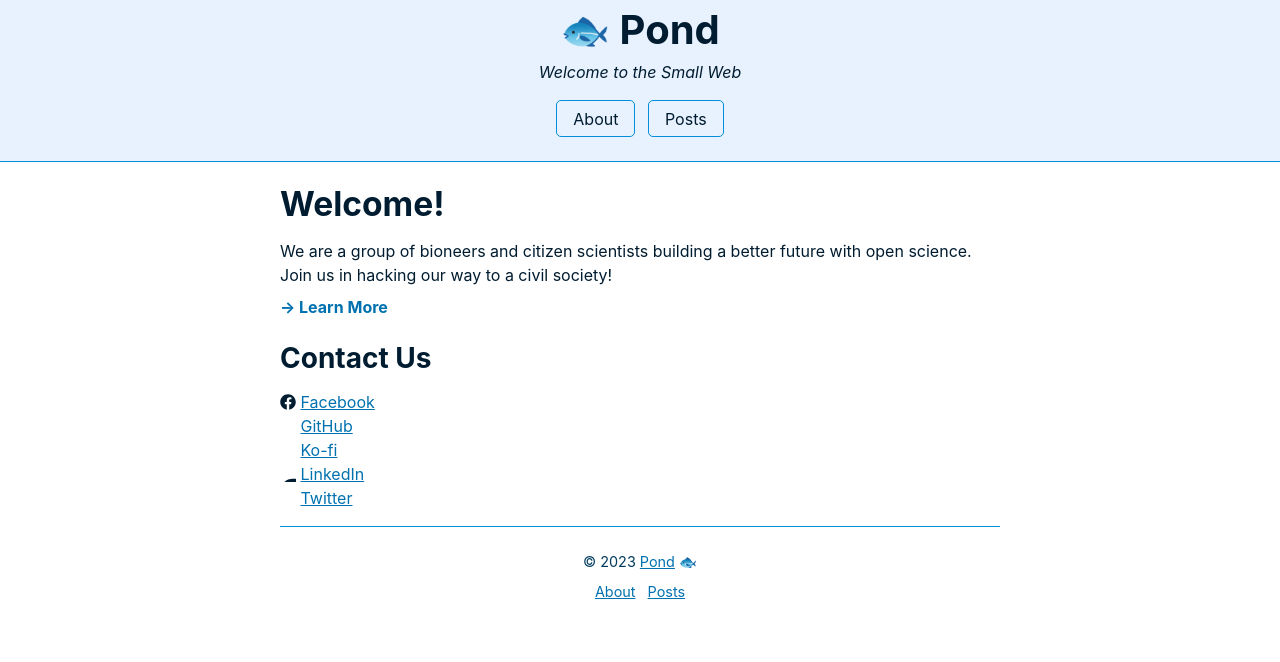
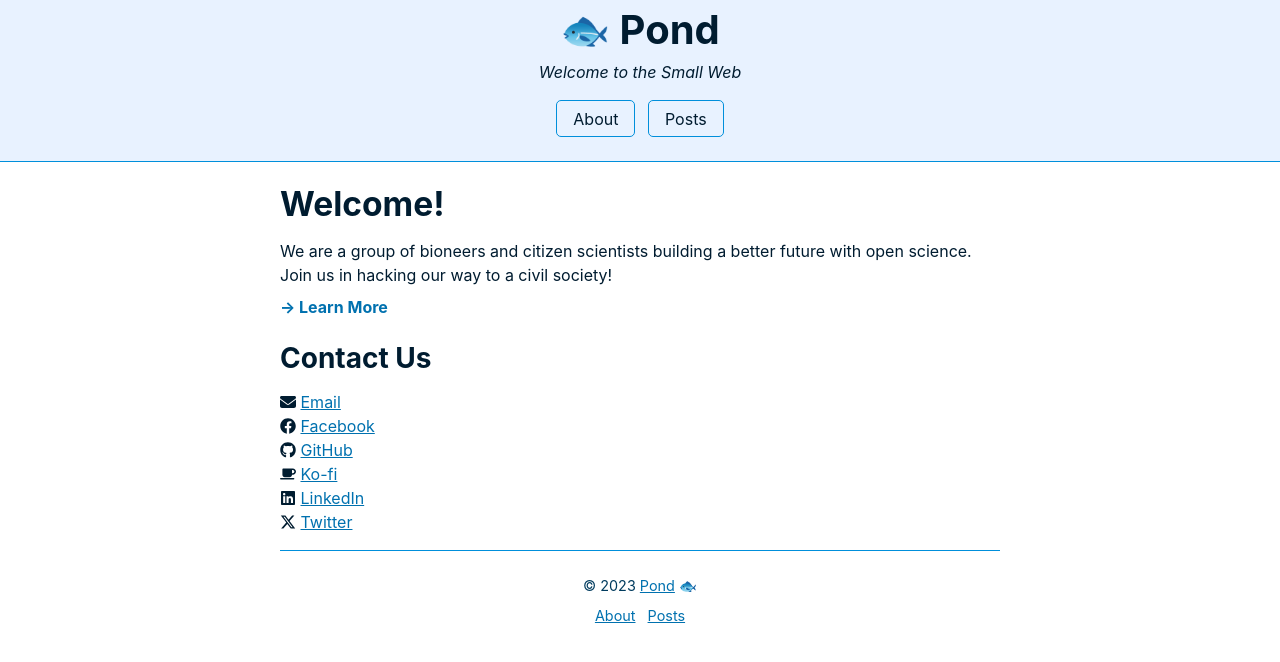
Before and after one commit to megdna/pond, a Jekyll site: the page built from pages/home.md, in a window 1280 px wide. Shown: the top 662 px of the page. Built offline with Jekyll 4.4.1, drawn with Linux system fonts in a browser that asks for light colours.

Commit message:
Update home.md

```diff
--- a/pages/home.md
+++ b/pages/home.md
@@ -10,22 +10,26 @@ We are a group of bioneers and citizen scientists building a better future with
 ### Contact Us
 
 <div>
+<svg class="icon" viewBox="0 0 512 512"><path d="M48 64C21.5 64 0 85.5 0 112c0 15.1 7.1 29.3 19.2 38.4L236.8 313.6c11.4 8.5 27 8.5 38.4 0L492.8 150.4c12.1-9.1 19.2-23.3 19.2-38.4c0-26.5-21.5-48-48-48H48zM0 176V384c0 35.3 28.7 64 64 64H448c35.3 0 64-28.7 64-64V176L294.4 339.2c-22.8 17.1-54 17.1-76.8 0L0 176z"/></svg>
+<a href="mailto:bio@d8a.org" target="_blank">Email</a>
+</div>
+<div>
 <svg class="icon" viewBox="0 0 512 512"><path d="M504 256C504 119 393 8 256 8S8 119 8 256c0 123.78 90.69 226.38 209.25 245V327.69h-63V256h63v-54.64c0-62.15 37-96.48 93.67-96.48 27.14 0 55.52 4.84 55.52 4.84v61h-31.28c-30.8 0-40.41 19.12-40.41 38.73V256h68.78l-11 71.69h-57.78V501C413.31 482.38 504 379.78 504 256z"/></svg>
 <a href="https://www.facebook.com/bioshack" target="_blank">Facebook</a>
 </div>
 <div>
-<svg class="icon" viewBox="0 0 0 40"><path d="M186.1 328.7c0 20.9-10.9 55.1-36.7 55.1s-36.7-34.2-36.7-55.1 10.9-55.1 36.7-55.1 36.7 34.2 36.7 55.1zM480 278.2c0 31.9-3.2 65.7-17.5 95-37.9 76.6-142.1 74.8-216.7 74.8-75.8 0-186.2 2.7-225.6-74.8-14.6-29-20.2-63.1-20.2-95 0-41.9 13.9-81.5 41.5-113.6-5.2-15.8-7.7-32.4-7.7-48.8 0-21.5 4.9-32.3 14.6-51.8 45.3 0 74.3 9 108.8 36 29-6.9 58.8-10 88.7-10 27 0 54.2 2.9 80.4 9.2 34-26.7 63-35.2 107.8-35.2 9.8 19.5 14.6 30.3 14.6 51.8 0 16.4-2.6 32.7-7.7 48.2 27.5 32.4 39 72.3 39 114.2zm-64.3 50.5c0-43.9-26.7-82.6-73.5-82.6-18.9 0-37 3.4-56 6-14.9 2.3-29.8 3.2-45.1 3.2-15.2 0-30.1-.9-45.1-3.2-18.7-2.6-37-6-56-6-46.8 0-73.5 38.7-73.5 82.6 0 87.8 80.4 101.3 150.4 101.3h48.2c70.3 0 150.6-13.4 150.6-101.3zm-82.6-55.1c-25.8 0-36.7 34.2-36.7 55.1s10.9 55.1 36.7 55.1 36.7-34.2 36.7-55.1-10.9-55.1-36.7-55.1z"/></svg>
+<svg class="icon" viewBox="0 0 496 512"><path d="M165.9 397.4c0 2-2.3 3.6-5.2 3.6-3.3.3-5.6-1.3-5.6-3.6 0-2 2.3-3.6 5.2-3.6 3-.3 5.6 1.3 5.6 3.6zm-31.1-4.5c-.7 2 1.3 4.3 4.3 4.9 2.6 1 5.6 0 6.2-2s-1.3-4.3-4.3-5.2c-2.6-.7-5.5.3-6.2 2.3zm44.2-1.7c-2.9.7-4.9 2.6-4.6 4.9.3 2 2.9 3.3 5.9 2.6 2.9-.7 4.9-2.6 4.6-4.6-.3-1.9-3-3.2-5.9-2.9zM244.8 8C106.1 8 0 113.3 0 252c0 110.9 69.8 205.8 169.5 239.2 12.8 2.3 17.3-5.6 17.3-12.1 0-6.2-.3-40.4-.3-61.4 0 0-70 15-84.7-29.8 0 0-11.4-29.1-27.8-36.6 0 0-22.9-15.7 1.6-15.4 0 0 24.9 2 38.6 25.8 21.9 38.6 58.6 27.5 72.9 20.9 2.3-16 8.8-27.1 16-33.7-55.9-6.2-112.3-14.3-112.3-110.5 0-27.5 7.6-41.3 23.6-58.9-2.6-6.5-11.1-33.3 2.6-67.9 20.9-6.5 69 27 69 27 20-5.6 41.5-8.5 62.8-8.5s42.8 2.9 62.8 8.5c0 0 48.1-33.6 69-27 13.7 34.7 5.2 61.4 2.6 67.9 16 17.7 25.8 31.5 25.8 58.9 0 96.5-58.9 104.2-114.8 110.5 9.2 7.9 17 22.9 17 46.4 0 33.7-.3 75.4-.3 83.6 0 6.5 4.6 14.4 17.3 12.1C428.2 457.8 496 362.9 496 252 496 113.3 383.5 8 244.8 8zM97.2 352.9c-1.3 1-1 3.3.7 5.2 1.6 1.6 3.9 2.3 5.2 1 1.3-1 1-3.3-.7-5.2-1.6-1.6-3.9-2.3-5.2-1zm-10.8-8.1c-.7 1.3.3 2.9 2.3 3.9 1.6 1 3.6.7 4.3-.7.7-1.3-.3-2.9-2.3-3.9-2-.6-3.6-.3-4.3.7zm32.4 35.6c-1.6 1.3-1 4.3 1.3 6.2 2.3 2.3 5.2 2.6 6.5 1 1.3-1.3.7-4.3-1.3-6.2-2.2-2.3-5.2-2.6-6.5-1zm-11.4-14.7c-1.6 1-1.6 3.6 0 5.9 1.6 2.3 4.3 3.3 5.6 2.3 1.6-1.3 1.6-3.9 0-6.2-1.4-2.3-4-3.3-5.6-2z"/></svg>
 <a href="https://github.com/bioshack" target="_blank">GitHub</a>
 </div>
 <div>
-<svg class="icon" viewBox="0 0 40 40"><path d="M96 64c0-17.7 14.3-32 32-32H448h64c70.7 0 128 57.3 128 128s-57.3 128-128 128H480c0 53-43 96-96 96H192c-53 0-96-43-96-96V64zM480 224h32c35.3 0 64-28.7 64-64s-28.7-64-64-64H480V224zM32 416H544c17.7 0 32 14.3 32 32s-14.3 32-32 32H32c-17.7 0-32-14.3-32-32s14.3-32 32-32z"/></svg>
+<svg class="icon" viewBox="0 0 640 512"><path d="M96 64c0-17.7 14.3-32 32-32H448h64c70.7 0 128 57.3 128 128s-57.3 128-128 128H480c0 53-43 96-96 96H192c-53 0-96-43-96-96V64zM480 224h32c35.3 0 64-28.7 64-64s-28.7-64-64-64H480V224zM32 416H544c17.7 0 32 14.3 32 32s-14.3 32-32 32H32c-17.7 0-32-14.3-32-32s14.3-32 32-32z"/></svg>
 <a href="https://ko-fi.com/bioshack" target="_blank">Ko-fi</a>
 </div>
 <div>
-<svg class="icon" viewBox="0 0 40 40"><path d="M416 32H31.9C14.3 32 0 46.5 0 64.3v383.4C0 465.5 14.3 480 31.9 480H416c17.6 0 32-14.5 32-32.3V64.3c0-17.8-14.4-32.3-32-32.3zM135.4 416H69V202.2h66.5V416zm-33.2-243c-21.3 0-38.5-17.3-38.5-38.5S80.9 96 102.2 96c21.2 0 38.5 17.3 38.5 38.5 0 21.3-17.2 38.5-38.5 38.5zm282.1 243h-66.4V312c0-24.8-.5-56.7-34.5-56.7-34.6 0-39.9 27-39.9 54.9V416h-66.4V202.2h63.7v29.2h.9c8.9-16.8 30.6-34.5 62.9-34.5 67.2 0 79.7 44.3 79.7 101.9V416z"/></svg>
+<svg class="icon" viewBox="0 0 448 512"><path d="M416 32H31.9C14.3 32 0 46.5 0 64.3v383.4C0 465.5 14.3 480 31.9 480H416c17.6 0 32-14.5 32-32.3V64.3c0-17.8-14.4-32.3-32-32.3zM135.4 416H69V202.2h66.5V416zm-33.2-243c-21.3 0-38.5-17.3-38.5-38.5S80.9 96 102.2 96c21.2 0 38.5 17.3 38.5 38.5 0 21.3-17.2 38.5-38.5 38.5zm282.1 243h-66.4V312c0-24.8-.5-56.7-34.5-56.7-34.6 0-39.9 27-39.9 54.9V416h-66.4V202.2h63.7v29.2h.9c8.9-16.8 30.6-34.5 62.9-34.5 67.2 0 79.7 44.3 79.7 101.9V416z"/></svg>
 <a href="https://www.linkedin.com/company/bioshack" target="_blank">LinkedIn</a>
 </div>
 <div>
-<svg class="icon" viewBox="0 0 40 40"><path d="M389.2 48h70.6L305.6 224.2 487 464H345L233.7 318.6 106.5 464H35.8L200.7 275.5 26.8 48H172.4L272.9 180.9 389.2 48zM364.4 421.8h39.1L151.1 88h-42L364.4 421.8z"/></svg>
+<svg class="icon" viewBox="0 0 512 512"><path d="M389.2 48h70.6L305.6 224.2 487 464H345L233.7 318.6 106.5 464H35.8L200.7 275.5 26.8 48H172.4L272.9 180.9 389.2 48zM364.4 421.8h39.1L151.1 88h-42L364.4 421.8z"/></svg>
 <a href="https://twitter.com/bioshack" target="_blank">Twitter</a>
 </div>
```
